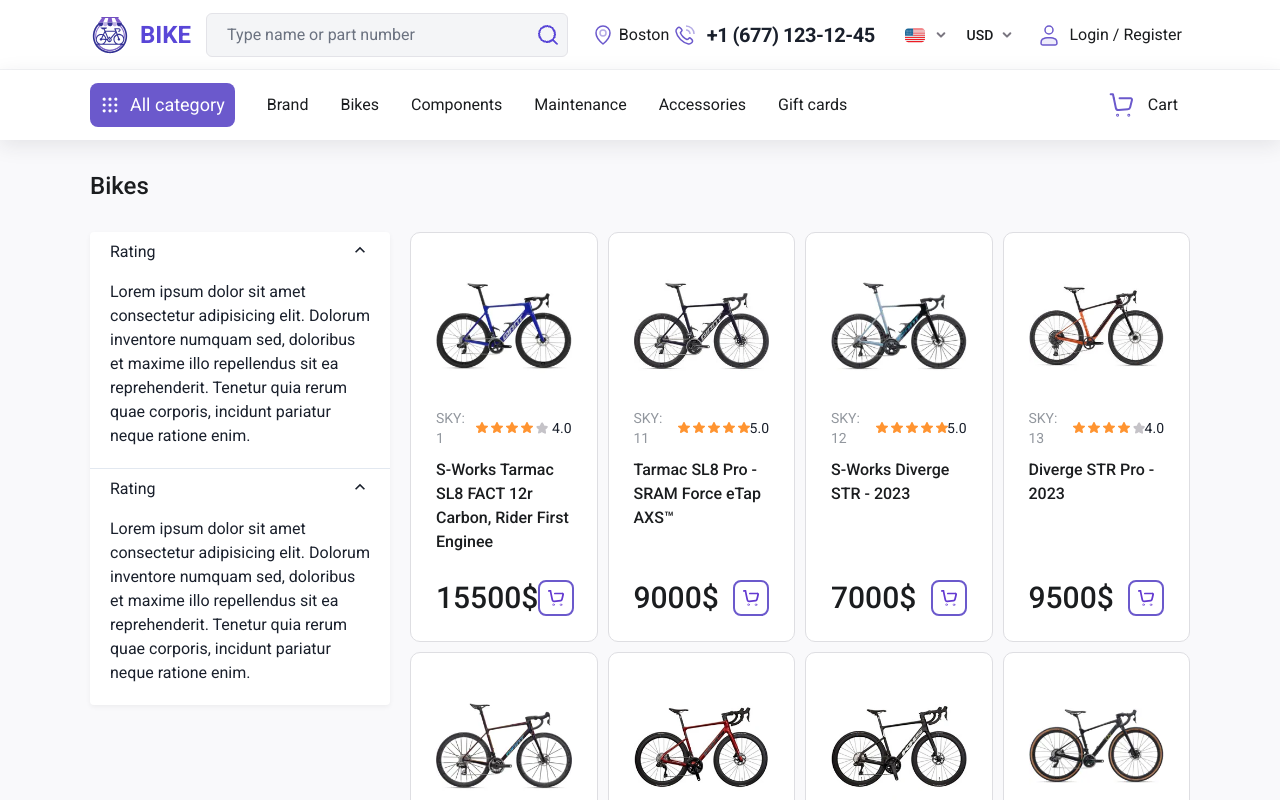
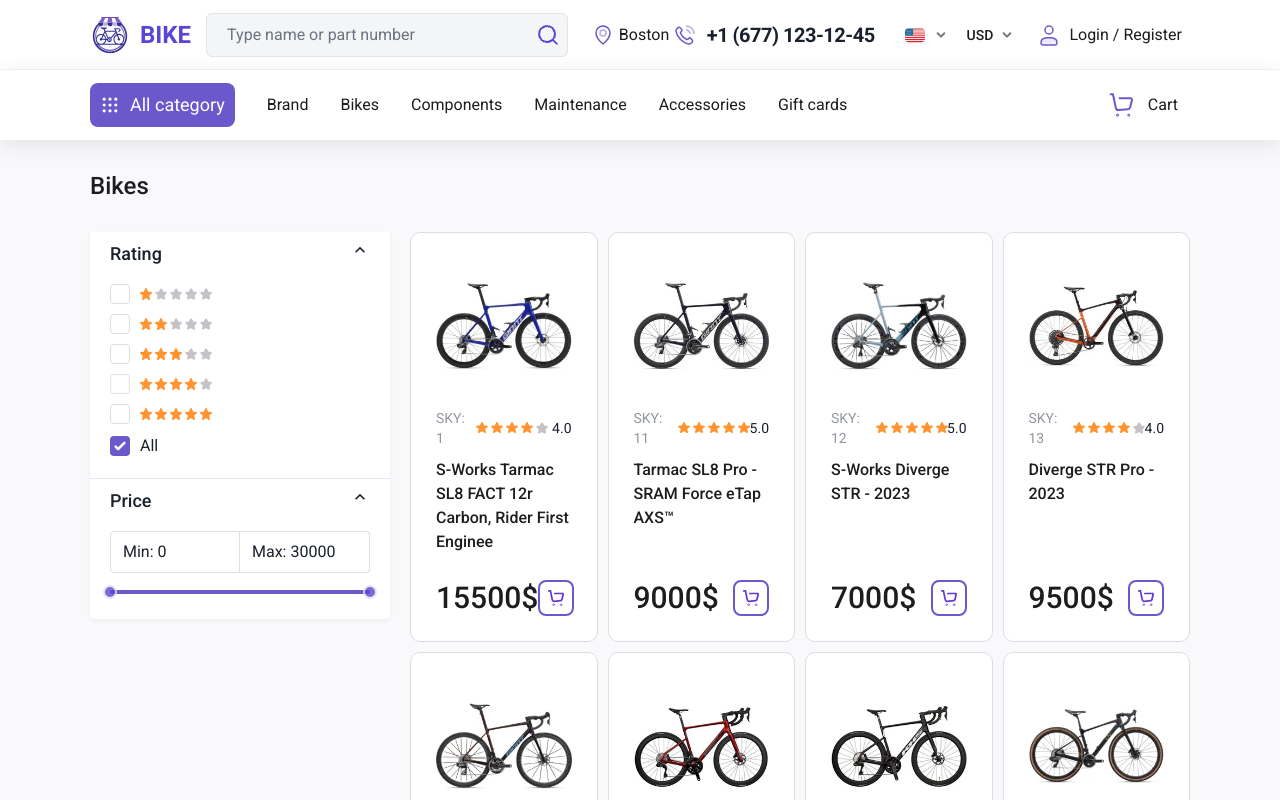
Before and after one commit to AvAValera/bike-shop, a React (Vite) app: page /category/bikes in a window 1280 px wide. Shown: the top 800 px of the page. Built offline with nearby package versions, Linux system fonts and the light colour scheme.

Commit message:
create filters

```diff
--- a/data/bikes.json
+++ b/data/bikes.json
@@ -6,17 +6,17 @@
   {"codeItem": 14, "img":"/store/bikes/5.webp", "name": "Roubaix SL8 Pro - 2025", "price": 13000, "rating": 3},
   {"codeItem": 15, "img":"/store/bikes/6.webp", "name": "Tarmac SL8 Pro - SRAM Force eTap AXS - 2024", "price": 6400, "rating": 4},
   {"codeItem": 16, "img":"/store/bikes/7.webp", "name": "Aethos Pro Shimano Ultegra Di2 - 2025", "price": 5700, "rating": 4},
-  {"codeItem": 17, "img":"/store/bikes/8.webp", "name": "Warroad Carbon Ultegra Di2 - 2022", "price": 5800, "rating": 4},
-  {"codeItem": 18, "img":"/store/bikes/9.webp", "name": "Propel Advanced Pro 0 AXS - 2023", "price": 11000, "rating": 4},
+  {"codeItem": 17, "img":"/store/bikes/8.webp", "name": "Warroad Carbon Ultegra Di2 - 2022", "price": 5800, "rating": 2},
+  {"codeItem": 18, "img":"/store/bikes/9.webp", "name": "Propel Advanced Pro 0 AXS - 2023", "price": 11000, "rating": 2},
   {"codeItem": 19, "img":"/store/bikes/10.webp", "name": "Revolt Advanced Pro 0 - 2024", "price": 9000, "rating": 4},
   {"codeItem": 120, "img":"/store/bikes/11.webp", "name": "TCR Advanced Pro 0 - Di2 - 2024", "price": 5400, "rating": 4},
   {"codeItem": 121, "img":"/store/bikes/12.webp", "name": "Avail Advanced Pro 0 - 2024", "price": 4899, "rating": 4},
-  {"codeItem": 122, "img":"/store/bikes/13.webp", "name": "Devote Advanced Pro - 2024", "price": 4599, "rating": 4},
+  {"codeItem": 122, "img":"/store/bikes/13.webp", "name": "Devote Advanced Pro - 2024", "price": 4599, "rating": 2},
   {"codeItem": 123, "img":"/store/bikes/14.webp", "name": "Tarmac SL8 Expert - Ultegra Di2 - 2025", "price": 4000, "rating": 4},
-  {"codeItem": 124, "img":"/store/bikes/15.webp", "name": "Warbird 4.5 Force AXS Wide - 2024", "price": 4199, "rating": 4},
+  {"codeItem": 124, "img":"/store/bikes/15.webp", "name": "Warbird 4.5 Force AXS Wide - 2024", "price": 4199, "rating": 3},
   {"codeItem": 125, "img":"/store/bikes/16.webp", "name": "Roubaix SL8 Pro - 2023", "price": 13600, "rating": 4},
   {"codeItem": 126, "img":"/store/bikes/17.webp", "name": "Tarmac SL8 Expert - 2024", "price": 8300, "rating": 4},
-  {"codeItem": 127, "img":"/store/bikes/18.webp", "name": "Aethos Pro - Shimano Ultegra Di2 - 2023", "price": 7000, "rating": 4},
+  {"codeItem": 127, "img":"/store/bikes/18.webp", "name": "Aethos Pro - Shimano Ultegra Di2 - 2023", "price": 7000, "rating": 1},
   {"codeItem": 128, "img":"/store/bikes/19.webp", "name": "Crux Pro - 2024", "price": 12100, "rating": 4},
-  {"codeItem": 129, "img":"/store/bikes/20.webp", "name": "Flite 900 - 2024", "price": 6600, "rating": 4}
+  {"codeItem": 129, "img":"/store/bikes/20.webp", "name": "Flite 900 - 2024", "price": 6600, "rating": 1}
 ]
--- a/package.json
+++ b/package.json
@@ -15,6 +15,7 @@
     "@emotion/styled": "^11.13.0",
     "framer-motion": "^11.3.19",
     "lodash": "^4.17.21",
+    "rc-slider": "^11.1.6",
     "react": "^18.3.1",
     "react-dom": "^18.3.1",
     "react-helmet-async": "^2.0.5",
--- a/src/pages/category/CategoryList.tsx
+++ b/src/pages/category/CategoryList.tsx
@@ -1,4 +1,5 @@
 import ProductCard from "../../layout/components/items/cards/product-card/ProductCard";
+import { filtersStore } from "../../../store/filters/filters";
 
 interface Props {
   data: {
@@ -11,9 +12,23 @@
 }
 
 export default function CategoryList({ data }: Props) {
+  const store = filtersStore((state) => state);
+
+  function filterData() {
+    const result = data;
+    return result.filter(
+      (el) =>
+        el.price <= store.price[1] &&
+        el.price >= store.price[0] &&
+        (store.rating === 6 ? el : el.rating === store.rating)
+    );
+  }
+
   return (
+    <>
+      {filterData().length ? (
         <div className="grid gap-[10px] grid-cols-1 sm:grid-cols-2 lg:grid-cols-3 xl:grid-cols-4 2xl:grid-cols-5 min-[2500px]:grid-cols-6 mx-auto">
-      {data.map((el) => (
+          {filterData().map((el) => (
             <ProductCard
               key={el.codeItem}
               codeItem={el.codeItem}
@@ -25,5 +40,11 @@
             />
           ))}
         </div>
+      ) : (
+        <div className="w-full flex justify-center items-center">
+          <h2 className="text-3xl md:text-6xl text-center font-bold text-gray-200@">No products were found for the filter request</h2>
+        </div>
+      )}
+    </>
   );
 }
--- a/src/pages/category/category-filter/FilterBlock.tsx
+++ b/src/pages/category/category-filter/FilterBlock.tsx
@@ -6,21 +6,23 @@
   AccordionIcon,
   Flex
 } from '@chakra-ui/react';
+import FilterRating from './FilterRating';
+import FilterPrice from './FilterPrice';
 
 export default function FilterBlock() {
   return (
     <div>
       <Accordion  allowMultiple defaultIndex={[0,1]}>
         <AccordionItem  borderTop={"none"} >
-          <AccordionButton px={0}><Flex justify={"space-between"} w={"100%"} px={5}><span>Rating</span><AccordionIcon/></Flex></AccordionButton>
+          <AccordionButton px={0}><Flex justify={"space-between"} w={"100%"} px={5}><span className='text-lg font-medium'>Rating</span><AccordionIcon/></Flex></AccordionButton>
           <AccordionPanel px={5}>
-            Lorem ipsum dolor sit amet consectetur adipisicing elit. Dolorum inventore numquam sed, doloribus et maxime illo repellendus sit ea reprehenderit. Tenetur quia rerum quae corporis, incidunt pariatur neque ratione enim.
+            <FilterRating />
           </AccordionPanel>
         </AccordionItem>
         <AccordionItem  borderBottom={"none"}>
-          <AccordionButton px={0}><Flex justify={"space-between"} w={"100%"} px={5}><span>Rating</span><AccordionIcon/></Flex></AccordionButton>
+          <AccordionButton px={0}><Flex justify={"space-between"} w={"100%"} px={5}><span className='text-lg font-medium'>Price</span><AccordionIcon/></Flex></AccordionButton>
           <AccordionPanel px={5}>
-            Lorem ipsum dolor sit amet consectetur adipisicing elit. Dolorum inventore numquam sed, doloribus et maxime illo repellendus sit ea reprehenderit. Tenetur quia rerum quae corporis, incidunt pariatur neque ratione enim.
+            <FilterPrice />
           </AccordionPanel>
         </AccordionItem>
       </Accordion>
--- /dev/null
+++ b/src/pages/category/category-filter/FilterPrice.tsx
@@ -0,0 +1,40 @@
+import {useState} from 'react';
+import Slider from 'rc-slider';
+import 'rc-slider/assets/index.css';
+import { filtersStore } from '../../../../store/filters/filters';
+
+export default function FilterPrice() {
+  const [val, setVal] = useState<[number, number]>([0, 30000]);
+  const setPrice = filtersStore(state => state.setPrice);
+
+  return (
+    <div>
+      <div className='flex mb-3'>
+        <input className='w-1/2 border-gray-200@ rounded-l focus:border-purple@' value={"Min: " + val[0]} type="text" disabled />
+        <input className='w-1/2 border-l-0 border-gray-200@ rounded-r focus:border-purple@' value={"Max: " + val[1]} type="text" disabled />
+      </div>
+      <Slider
+        styles={{
+          rail: {
+            background: "#E3E3E8",
+          },
+          track: {
+            display: "flex",
+            alignItems: "center",
+            background: "#6B59CC"
+          },
+          handle: {
+            background: "#5946D7",
+            border:  "2px solid #E3E3E8",
+          }
+        }}
+        range
+        min={0}
+        max={30000}
+        defaultValue={val}
+        onChange={(e) => setVal(e as [number, number])}
+        onChangeComplete={(e) => setPrice(e as [number, number])}
+      />
+    </div>
+  );
+}
--- /dev/null
+++ b/src/pages/category/category-filter/FilterRating.tsx
@@ -0,0 +1,50 @@
+import { useState } from "react";
+import { filtersStore } from "../../../../store/filters/filters";
+
+export default function FilterRating() {
+  const [selectedRating, setSelectedRating] = useState<number | null>(6);
+  const setRating = filtersStore(state => state.setRating);
+
+  function handleCheckboxChange(rating: number) {
+    if (selectedRating === rating) {
+      setSelectedRating(null);
+    } else {
+      setSelectedRating(rating);
+    }
+  }
+
+  function ratingStars(rate: number) {
+    const normalizedRate = Math.min(Math.max(rate, 1), 5);
+
+    const stars = [];
+
+    for (let i = 0; i < normalizedRate; i++) {
+      stars.push(<img key={i} src="/items/rate-full.svg" alt="star_icon" />);
+    }
+
+    for (let i = normalizedRate; i < 5; i++) {
+      stars.push(<img key={i} src="/items/rate-null.svg" alt="star_icon" />);
+    }
+
+    return <div className="flex gap-[3px] items-center">{stars}</div>;
+  }
+
+  return (
+    <div className="flex flex-col gap-[10px]">
+      {[1, 2, 3, 4, 5, 6].map((rating) => (
+        <div key={rating} className="flex gap-[10px] items-center">
+          <input
+            className="w-5 h-5 border-gray-200@ rounded checked:bg-purple@ text-purple@ focus:ring-purple@ cursor-pointer"
+            type="checkbox"
+            checked={selectedRating === rating}
+            onChange={() => {
+              setRating(rating);
+              handleCheckboxChange(rating);
+            }}
+          />
+          {rating === 6 ? "All" : ratingStars(rating)}
+        </div>
+      ))}
+    </div>
+  );
+}
--- /dev/null
+++ b/store/filters/filters.ts
@@ -0,0 +1,24 @@
+import { create } from "zustand";
+import { devtools } from "zustand/middleware";
+
+interface InitState {
+  rating: number,
+  price: [number, number],
+  type: string,
+  setRating: (rating: number) => void,
+  setPrice: (price: [number, number]) => void,
+  setType: (type: "premium" | "normal" | "all") => void
+}
+
+export const filtersStore = create<InitState>()(
+  devtools(
+    (set) => ({
+      price: [0, 30000],
+      rating: 6,
+      type: "all",
+      setRating: (rating) => set(() => ({rating})),
+      setPrice: (price) => set(() => ({price})),
+      setType: (type) => set(() => ({type}))
+    })
+  )
+);
```
Also changed, not shown: 1 other file (tests, documents, lock files or other folders). Lines whose indentation alone changed are shown as unchanged.
